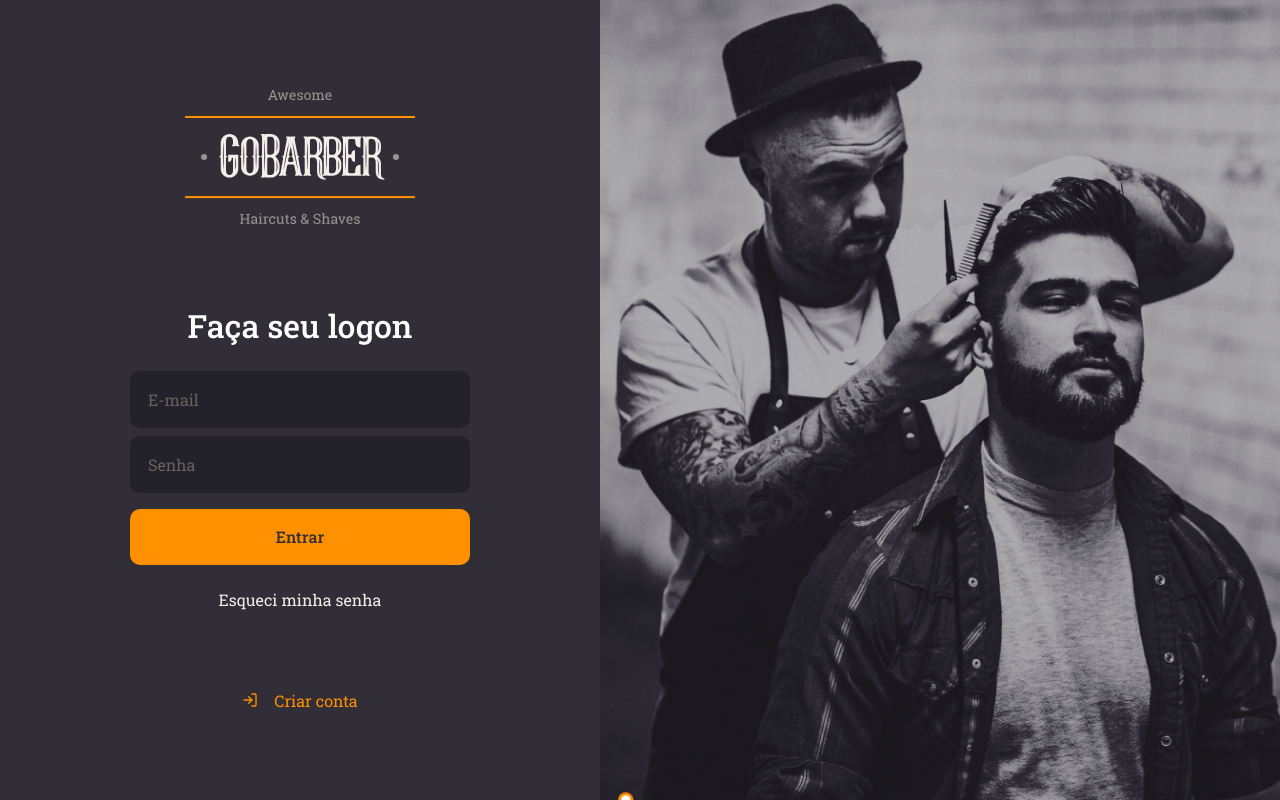
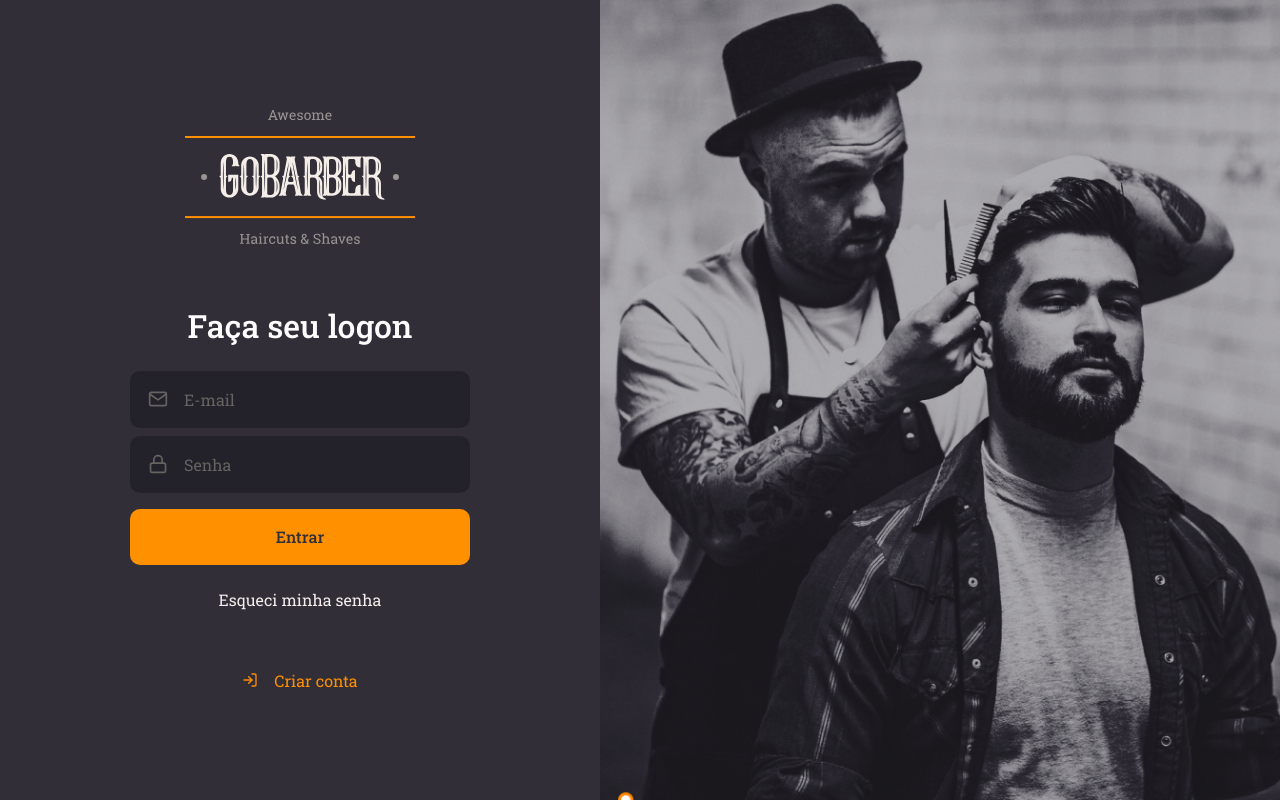
Before and after one commit to rogerio410/gostack2020, a React (Create React App) app in the folder gobarber/gobarber-web/: page / in a window 1280 px wide. Built offline with nearby package versions, Linux system fonts and the light colour scheme.

Commit message:
Comps Abs. All login page Ui ok

```diff
--- /dev/null
+++ b/gobarber/gobarber-web/src/components/Button/index.tsx
@@ -0,0 +1,13 @@
+import React, { ButtonHTMLAttributes } from 'react'
+
+import { Container } from './style'
+
+type ButtonProps = ButtonHTMLAttributes<HTMLButtonElement>
+
+const Button: React.FC<ButtonProps> = ({ children }, ...props) => (
+  <Container type="button" {...props}>
+    {children}
+  </Container>
+)
+
+export default Button
--- /dev/null
+++ b/gobarber/gobarber-web/src/components/Button/style.ts
@@ -0,0 +1,19 @@
+import styled from 'styled-components'
+import { shade } from 'polished'
+
+export const Container = styled.button`
+  background: #ff9000;
+  border-radius: 10px;
+  border: 0;
+  padding: 0 16px;
+  width: 100%;
+  height: 56px;
+  color: #312e38;
+  font-weight: 500;
+  margin-top: 16px;
+  transition: background-color 0.2;
+
+  &:hover {
+    background: ${shade(0.2, '#ff9000')};
+  }
+`
--- /dev/null
+++ b/gobarber/gobarber-web/src/components/Input/index.tsx
@@ -0,0 +1,18 @@
+import React, { InputHTMLAttributes } from 'react'
+import { IconBaseProps } from 'react-icons'
+
+import { Container } from './style'
+
+interface InputProps extends InputHTMLAttributes<HTMLInputElement> {
+  name: string
+  icon?: React.ComponentType<IconBaseProps>
+}
+
+const Input: React.FC<InputProps> = ({ icon: Icon, ...props }) => (
+  <Container>
+    {Icon && <Icon size={20} />}
+    <input {...props} />
+  </Container>
+)
+
+export default Input
--- /dev/null
+++ b/gobarber/gobarber-web/src/components/Input/style.ts
@@ -0,0 +1,32 @@
+import styled from 'styled-components'
+
+export const Container = styled.div`
+  background: #232129;
+  border-radius: 10px;
+  border: 2px solid #232129;
+  padding: 16px;
+  width: 100%;
+  color: #666360;
+
+  display: flex;
+  align-items: center;
+
+  input {
+    background: transparent;
+    flex: 1;
+    border: 0;
+    color: #f4edeb;
+
+    &::placeholder {
+      color: #666360;
+    }
+  }
+
+  svg {
+    margin-right: 16px;
+  }
+
+  & + div {
+    margin-top: 8px;
+  }
+`
--- a/gobarber/gobarber-web/src/pages/SignIn/index.tsx
+++ b/gobarber/gobarber-web/src/pages/SignIn/index.tsx
@@ -1,7 +1,10 @@
 import React from 'react'
-import { FiLogIn } from 'react-icons/fi'
+import { FiLogIn, FiMail, FiLock } from 'react-icons/fi'
 import logoImg from '../../assets/logo.svg'
 import { Container, Content, Background } from './styles'
+
+import Input from '../../components/Input'
+import Button from '../../components/Button'
 
 const SignIn: React.FC = () => (
   <Container>
@@ -10,10 +13,15 @@
 
       <form>
         <h1>Faça seu logon</h1>
-        <input type="email" placeholder="E-mail" />
-        <input type="password" placeholder="Senha" />
+        <Input name="email" icon={FiMail} type="email" placeholder="E-mail" />
+        <Input
+          name="password"
+          icon={FiLock}
+          type="password"
+          placeholder="Senha"
+        />
 
-        <button type="submit">Entrar</button>
+        <Button type="submit">Entrar</Button>
 
         <a href="forgot">Esqueci minha senha</a>
       </form>
--- a/gobarber/gobarber-web/src/pages/SignIn/styles.ts
+++ b/gobarber/gobarber-web/src/pages/SignIn/styles.ts
@@ -18,46 +18,12 @@
   max-width: 600px;
 
   form {
-    margin: 80px 0;
+    margin: 60px 0;
     width: 340px;
     text-align: center;
 
     h1 {
       margin-bottom: 24px;
-    }
-
-    input {
-      background: #232129;
-      border-radius: 10px;
-      border: 2px solid #232129;
-      padding: 16px;
-      width: 100%;
-      color: #f4edeb;
-
-      &::placeholder {
-        color: #666360;
-      }
-
-      & + input {
-        margin-top: 8px;
-      }
-    }
-
-    button {
-      background: #ff9000;
-      border-radius: 10px;
-      border: 0;
-      padding: 0 16px;
-      width: 100%;
-      height: 56px;
-      color: #312e38;
-      font-weight: 500;
-      margin-top: 16px;
-      transition: background-color 0.2;
-
-      &:hover {
-        background: ${shade(0.2, '#ff9000')};
-      }
     }
 
     a {
```
Also changed, not shown: gobarber/gobarber-web/.eslintrc.json, 1 other file (tests, documents, lock files or other folders).
